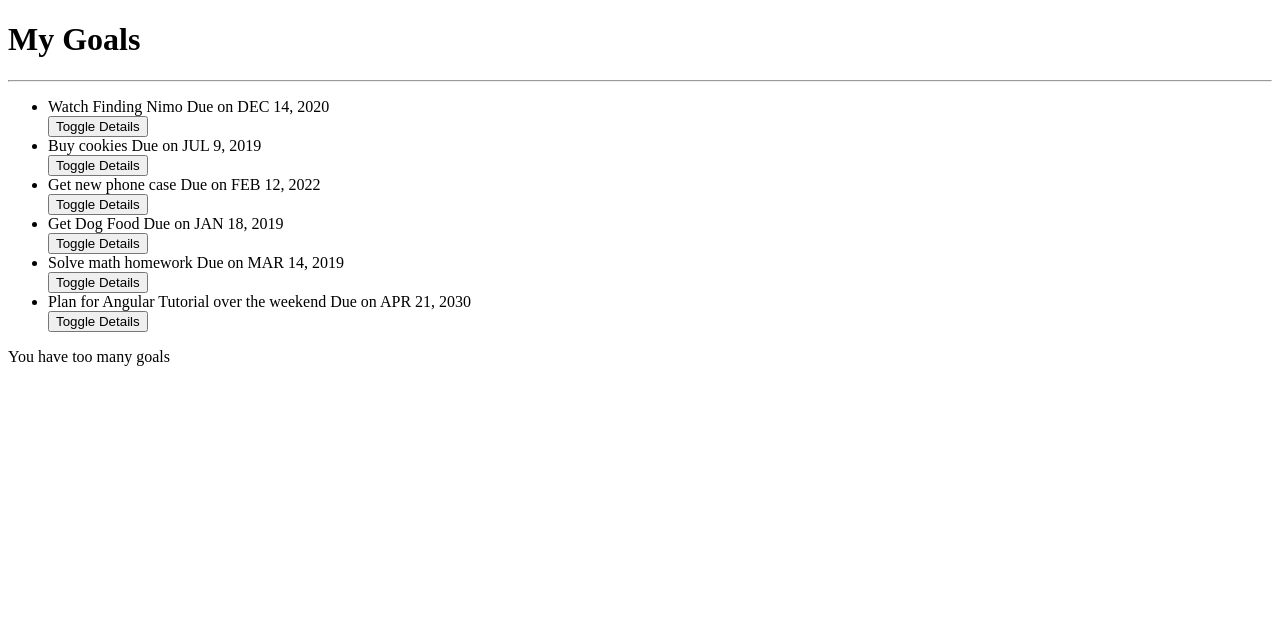
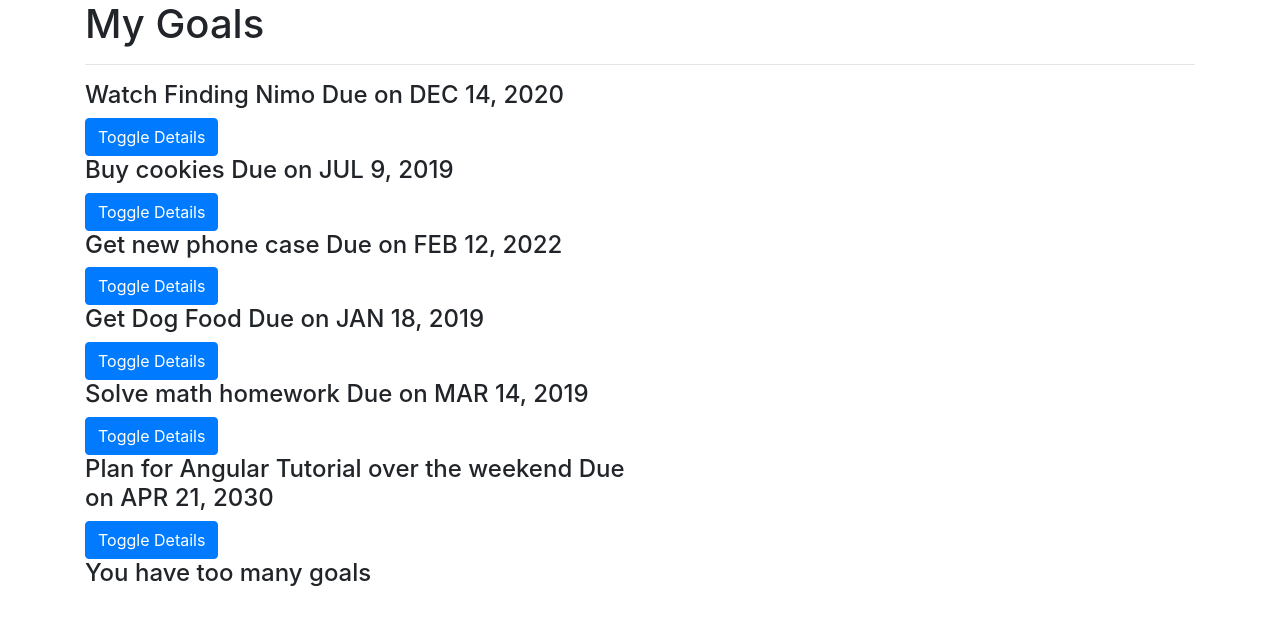
Before and after one commit to OjureFred/NewGoals, an Angular app: page / in a window 1280 px wide. Shown: the top 624 px of the page. Built offline with nearby package versions, Linux system fonts and the light colour scheme.

Commit message:
Added form component

```diff
--- a/package.json
+++ b/package.json
@@ -19,6 +19,8 @@
     "@angular/platform-browser": "~9.1.9",
     "@angular/platform-browser-dynamic": "~9.1.9",
     "@angular/router": "~9.1.9",
+    "bootstrap": "^4.5.3",
+    "popper": "^1.0.1",
     "rxjs": "~6.5.4",
     "tslib": "^1.10.0",
     "zone.js": "~0.10.2"
--- a/src/app/app.module.ts
+++ b/src/app/app.module.ts
@@ -7,6 +7,7 @@ import { GoalComponent } from './goal/goal.component';
 import { GoaldetailComponent } from './goaldetail/goaldetail.component';
 import { StrikethroughDirective } from './strikethrough.directive';
 import { DateCountPipe } from './date-count.pipe';
+import { GoalFomComponent } from './goal-fom/goal-fom.component';
 
 @NgModule({
   declarations: [
@@ -14,7 +15,8 @@ import { DateCountPipe } from './date-count.pipe';
     GoalComponent,
     GoaldetailComponent,
     StrikethroughDirective,
-    DateCountPipe
+    DateCountPipe,
+    GoalFomComponent
   ],
   imports: [
     BrowserModule,
--- /dev/null
+++ b/src/app/goal-fom/goal-fom.component.html
@@ -0,0 +1 @@
+<p>goal-fom works!</p>
--- /dev/null
+++ b/src/app/goal-fom/goal-fom.component.ts
@@ -0,0 +1,15 @@
+import { Component, OnInit } from '@angular/core';
+
+@Component({
+  selector: 'app-goal-fom',
+  templateUrl: './goal-fom.component.html',
+  styleUrls: ['./goal-fom.component.css']
+})
+export class GoalFomComponent implements OnInit {
+
+  constructor() { }
+
+  ngOnInit(): void {
+  }
+
+}
--- a/src/app/goal/goal.component.html
+++ b/src/app/goal/goal.component.html
@@ -1,14 +1,26 @@
 <div>
+   <div class="container">
     <h1>My Goals</h1>
     <hr>
-    <ul>
-        <div *ngFor='let goal of goals; let i = index'>
-        <li appStrikethrough>{{ goal.name }}  Due on {{goal.completeDate|date|uppercase}}</li>
-        <button (click)='toggleDetails(i)'>Toggle Details</button>
 
-        <app-goaldetail *ngIf='goal.showDescription' [goal] ='goal' (isComplete) = 'deleteGoal($event, i)'></app-goaldetail>
+    <div class="row">
+        <div class="col-md-6">
+            <div *ngFor='let goal of goals; let i = index'>
+    <div>
+
+        <h4 id={{i}} appStrikethrough>{{ goal.name }}  Due on {{goal.completeDate|date|uppercase}}</h4>
+        <button (click)='toggleDetails(i)' class="btn btn-primary">Toggle Details</button>
+        </div>
+
+        <div *ngIf='goal.showDescription'>
+
+        <app-goaldetail  [goal] ='goal' (isComplete) = 'deleteGoal($event, i)'></app-goaldetail>
 
         </div>
-    </ul>
-    <p *ngIf='goals.length > 5'>You have too many goals</p>
+        </div>
+        </div>
+        </div>
+
+    <h4 *ngIf='goals.length > 5'>You have too many goals</h4>
+
 </div>
--- a/src/app/goal/goal.component.ts
+++ b/src/app/goal/goal.component.ts
@@ -29,7 +29,7 @@ export class GoalComponent implements OnInit {
 
   deleteGoal(isComplete, index) {
     if (isComplete) {
-      let toDelete = confirm('Are you sure you want to delete ${this.goals[index].name}?');
+      let toDelete = confirm(`Are you sure you want to delete ${this.goals[index].name}?`);
 
       if (toDelete) {
         this.goals.splice(index, 1);
--- a/src/app/goaldetail/goaldetail.component.html
+++ b/src/app/goaldetail/goaldetail.component.html
@@ -1,3 +1,3 @@
 <p> {{ goal.description }} </p>
 <p>This goal will be complete in {{goal.completeDate|dateCount}} days</p>
-<button (click)= 'goalDelete(true)'>Delete</button>
+<button (click)= 'goalDelete(true)' class="btn btn-outline-danger">Delete</button>
--- /dev/null
+++ b/src/app/style.css
@@ -0,0 +1 @@
+@import "~bootstrap/dist/css/bootstrap.css"
--- a/src/styles.css
+++ b/src/styles.css
@@ -1 +1 @@
-/* You can add global styles to this file, and also import other style files */
+@import "~bootstrap/dist/css/bootstrap.css"
```
Also changed, not shown: src/app/goal-fom/goal-fom.component.css (added), 2 other files (tests, documents, lock files or other folders).
